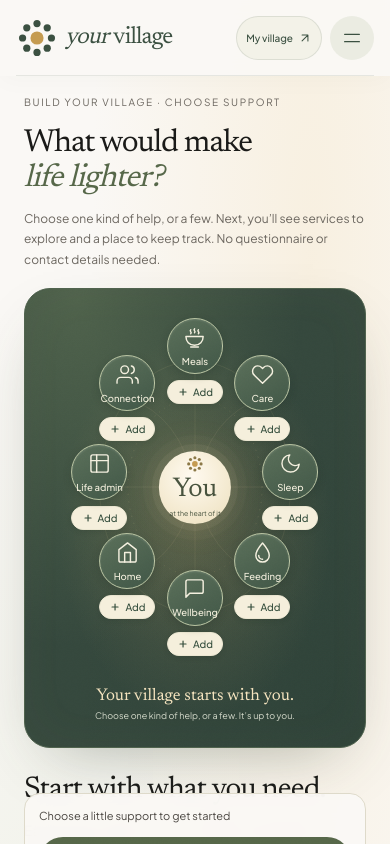
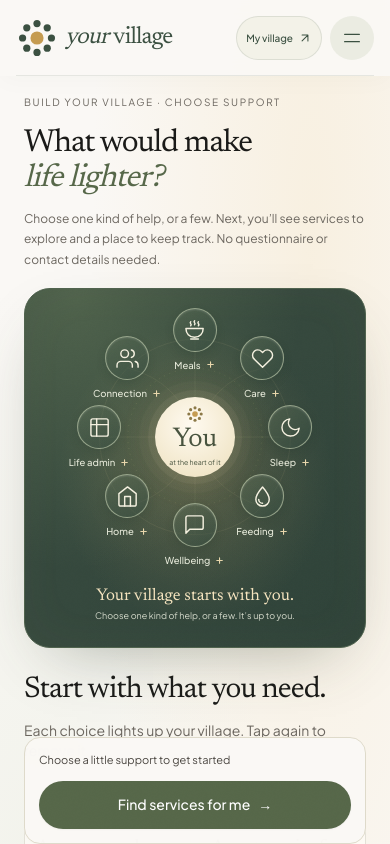
Before and after one commit to mkoull/your-village-site, a Next.js app: page /get-started in a window 390 px wide. Shown: the top 844 px of the page. Built offline with nearby package versions, Linux system fonts and the light colour scheme.

Commit message:
Restore a quieter Village light scene

```diff
--- a/app/village-lights.css
+++ b/app/village-lights.css
@@ -2,7 +2,7 @@
 .village-lights {
   --light-cream: #fff4d8;
   --light-gold: #edbc6e;
-  --village-orb-size: 74px;
+  --village-orb-size: 60px;
   position: relative;
   isolation: isolate;
   width: 100%;
@@ -57,7 +57,7 @@
 .village-lights-title {
   margin: 0;
   font-family: var(--font-heading);
-  font-size: clamp(23px, 2.2vw, 29px);
+  font-size: clamp(23px, 2.2vw, 27px);
   font-weight: 400;
   line-height: 1.2;
   letter-spacing: -0.025em;
@@ -90,10 +90,10 @@
 .village-light-map {
   position: relative;
   width: 100%;
-  max-width: 440px;
-  min-height: 410px;
+  max-width: 470px;
+  min-height: 270px;
   aspect-ratio: 1;
-  margin: 18px auto 20px;
+  margin: 8px auto 6px;
 }
 .village-light-paths {
   position: absolute;
@@ -133,7 +133,7 @@
   left: 50%;
   top: 50%;
   transform: translate(-50%, -50%);
-  width: 28%;
+  width: 31%;
   aspect-ratio: 1;
   display: flex;
   flex-direction: column;
@@ -174,10 +174,10 @@
   display: flex;
   align-items: center;
   flex-direction: column;
-  gap: 6px;
+  gap: 7px;
   width: 24%;
   min-width: 56px;
-  min-height: 106px;
+  min-height: 82px;
   border-radius: 16px;
   cursor: pointer;
   touch-action: manipulation;
@@ -198,12 +198,12 @@
   height: var(--village-orb-size);
   flex-shrink: 0;
   border-radius: 50%;
-  background: linear-gradient(150deg, #5b705a, #415747);
-  border: 1px solid #bbc6a4;
+  background: linear-gradient(150deg, #62745b66, #344b3f88);
+  border: 1px solid #bfcbadab;
   color: #f4f0df;
   box-shadow:
-    0 3px 8px #16251f30,
-    inset 0 1px 2px #ffffff20;
+    0 4px 10px #16251f26,
+    inset 0 1px 2px #ffffff26;
   transition:
     background 350ms,
     color 350ms,
@@ -220,38 +220,7 @@
   width: 100%;
   height: 100%;
 }
-.village-light-action {
-  display: inline-flex;
-  align-items: center;
-  justify-content: center;
-  gap: 5px;
-  width: 66px;
-  min-height: 26px;
-  padding: 3px 6px;
-  border-radius: 20px;
-  border: 1px solid #ece7d2;
-  background: #f5efdc;
-  color: #354e3d;
-  box-shadow: 0 2px 5px #15251e20;
-  font-size: 11px;
-  font-weight: 500;
-  line-height: 1;
-  transition:
-    color 300ms,
-    background 300ms,
-    transform 200ms;
-}
-.village-light-action-icon {
-  display: flex;
-  width: 12px;
-  height: 12px;
-  flex-shrink: 0;
-}
-.village-light-action-icon svg {
-  width: 100%;
-  height: 100%;
-}
-.village-light-node:active :is(.village-light-orb, .village-light-action) {
+.village-light-node:not(:disabled):active .village-light-orb {
   transform: scale(0.94);
 }
 .village-light-node:disabled {
@@ -271,19 +240,25 @@
     0 0 46px #f3bb5440,
     inset 0 1px 4px #fff;
 }
-.village-light-node.is-lit .village-light-action {
-  background: #e6c486;
-  color: #483c25;
-  border-color: #efd49f;
-}
 .village-light-label {
-  font-size: 10px;
+  display: inline-flex;
+  align-items: center;
+  justify-content: center;
+  gap: 4px;
+  white-space: nowrap;
+  font-size: 11px;
   font-weight: 500;
-  color: #f3efdd;
+  color: #e5e8d8;
   line-height: 1.3;
 }
+.village-light-label svg {
+  width: 11px;
+  height: 11px;
+  flex-shrink: 0;
+  color: #e9d7ac;
+}
 .village-light-node.is-lit .village-light-label {
-  color: #634b29;
+  color: #ffe2a8;
 }
 .village-light-ripple {
   position: absolute;
@@ -313,33 +288,31 @@
   line-height: 1.6;
 }
 .village-light-next {
-  margin: 14px 16px 0;
-  padding-top: 18px;
+  margin: 8px 16px 0;
+  padding-top: 10px;
   border-top: 1px solid #f5dda32e;
 }
 .village-light-next > a {
   display: flex;
   align-items: center;
-  justify-content: space-between;
+  justify-content: center;
   gap: 12px;
-  min-height: 48px;
-  padding: 10px 20px;
-  border: 1px solid #c3c8ac;
-  border-radius: 28px;
+  min-height: 44px;
+  padding: 8px 12px;
+  border-radius: 8px;
   font-size: 13px;
   color: #f9f0d5;
+  text-underline-offset: 5px;
   transition:
     background 200ms,
     color 200ms;
 }
 .village-light-next > a[data-ready="true"] {
-  background: #f6e7c5;
-  border-color: #f6e7c5;
-  color: #3c503e;
+  color: #ffe3a6;
 }
 .village-light-next > a:hover {
-  background: #fff2d3;
-  color: #304936;
+  background: #fff4d808;
+  text-decoration: underline;
 }
 .village-light-next > a:focus-visible {
   outline: 2px solid #ffe1a9;
@@ -355,7 +328,7 @@
   place-items: center;
   width: 24px;
   height: 24px;
-  background: #3b504114;
+  background: #f6e7c51c;
   border-radius: 50%;
   font-size: 11px;
 }
@@ -426,12 +399,9 @@
       0 0 0 4px #f3cb7619;
   }
   .village-light-node:hover .village-light-label {
-    text-decoration: none;
-  }
-  .village-light-node:hover .village-light-action {
-    transform: translateY(-2px);
-    background: #fff8e7;
-    color: #304936;
+    color: #fff0cd;
+    text-decoration: underline;
+    text-underline-offset: 4px;
   }
   .village-light-node.is-lit:hover .village-light-orb {
     box-shadow:
@@ -641,7 +611,7 @@
     grid-template-columns: 1.12fr 1fr;
   }
   .village-lights {
-    --village-orb-size: 64px;
+    --village-orb-size: 52px;
     padding: 25px 9px 22px;
     border-radius: 110px 110px 24px 24px;
   }
@@ -655,10 +625,10 @@
     height: 23px;
   }
   .village-light-node {
-    min-height: 96px;
+    min-height: 74px;
   }
   .village-light-map {
-    min-height: 374px;
+    min-height: 270px;
   }
   .village-light-label {
     font-size: 10px;
@@ -682,7 +652,7 @@
 }
 @media (max-width: 767px) {
   .village-light-map {
-    min-height: 364px;
+    min-height: 270px;
   }
   .village-builder {
     padding-top: 94px;
@@ -719,7 +689,7 @@
     scroll-margin-top: 390px;
   }
   .village-builder-aside .village-lights {
-    --village-orb-size: 56px;
+    --village-orb-size: 44px;
     padding: 10px 6px 12px;
     border-radius: 26px;
     max-width: 390px;
@@ -729,8 +699,8 @@
   }
   .village-builder-aside .village-light-map {
     max-width: 258px;
-    min-height: 340px;
-    margin-block: 18px;
+    min-height: 264px;
+    margin-block: 6px;
   }
   .village-builder-aside .village-light-caption {
     gap: 2px;
@@ -743,22 +713,13 @@
     font-size: 9px;
   }
   .village-light-node {
-    min-height: 94px;
+    min-height: 74px;
   }
   .village-builder-aside .village-light-node {
-    min-height: 86px;
+    min-height: 64px;
   }
   .village-light-label {
     font-size: 9.5px;
-  }
-  .village-light-action {
-    width: 60px;
-    min-height: 24px;
-    font-size: 10px;
-    gap: 4px;
-  }
-  .village-builder-aside .village-light-action {
-    width: 56px;
   }
   .village-light-heart .font-heading {
     font-size: 1.7rem;
@@ -816,7 +777,7 @@
 }
 @media (max-width: 359px) {
   .village-lights {
-    --village-orb-size: 56px;
+    --village-orb-size: 44px;
   }
   .village-interaction-hint {
     font-size: 12px;
@@ -826,10 +787,15 @@
     max-width: 236px;
   }
   .village-light-node {
-    min-height: 86px;
+    min-height: 64px;
   }
-  .village-light-action {
-    width: 56px;
+  .village-light-label {
+    font-size: 9px;
+    gap: 2px;
+  }
+  .village-light-label svg {
+    width: 9px;
+    height: 9px;
   }
   .village-lights-title {
     font-size: 21px;
--- a/components/village/VillageScene.tsx
+++ b/components/village/VillageScene.tsx
@@ -40,12 +40,12 @@ export default function VillageScene({
       <div className="village-lights-heading">
         <p className="village-lights-eyebrow">A little help, all around you</p>
         <h2 className="village-lights-title">
-          {review ? "Your circle of support." : "What would help you today?"}
+          {review ? "Your circle of support." : "Light up your village."}
         </h2>
         <VillageInteractionHint id={`${captionId}-hint`}>
           {review
             ? "a light to explore your support."
-            : "a light to add it to your village."}
+            : "any circle to choose your support."}
         </VillageInteractionHint>
       </div>
       <div
@@ -84,11 +84,7 @@ export default function VillageScene({
         <div className="village-light-heart" aria-hidden="true">
           <VillageMark className="village-light-mark" />
           <span className="font-heading">You</span>
-          <span>
-            {count
-              ? `${count} ${count === 1 ? "light" : "lights"} on`
-              : "at the heart of it"}
-          </span>
+          <span>at the heart of it</span>
         </div>
         {services.map((service, i) => {
           const angle = (i * 2 * Math.PI) / services.length - Math.PI / 2;
@@ -128,12 +124,9 @@ export default function VillageScene({
                   className="village-light-icon"
                   dangerouslySetInnerHTML={{ __html: service.icon }}
                 />
-                <span className="village-light-label">
+              </span>
+              <span className="village-light-label" aria-hidden="true">
                 {service.shortTitle}
-                </span>
-              </span>
-              <span className="village-light-action" aria-hidden="true">
-                <span className="village-light-action-icon">
                 <svg
                   viewBox="0 0 16 16"
                   fill="none"
@@ -153,8 +146,6 @@ export default function VillageScene({
                   />
                 </svg>
               </span>
-                <span>{selected ? (review ? "Open" : "Added") : "Add"}</span>
-              </span>
             </button>
           );
         })}
@@ -171,7 +162,7 @@ export default function VillageScene({
           {review
             ? "Open your saved support, or add something new."
             : count
-              ? "Select an added light again to remove it."
+              ? "Select a lit circle again to remove it."
               : "Choose one kind of help, or a few. It’s up to you."}
         </span>
       </figcaption>
```
Also changed, not shown: 1 other file (tests, documents, lock files or other folders). Lines whose indentation alone changed are shown as unchanged.
